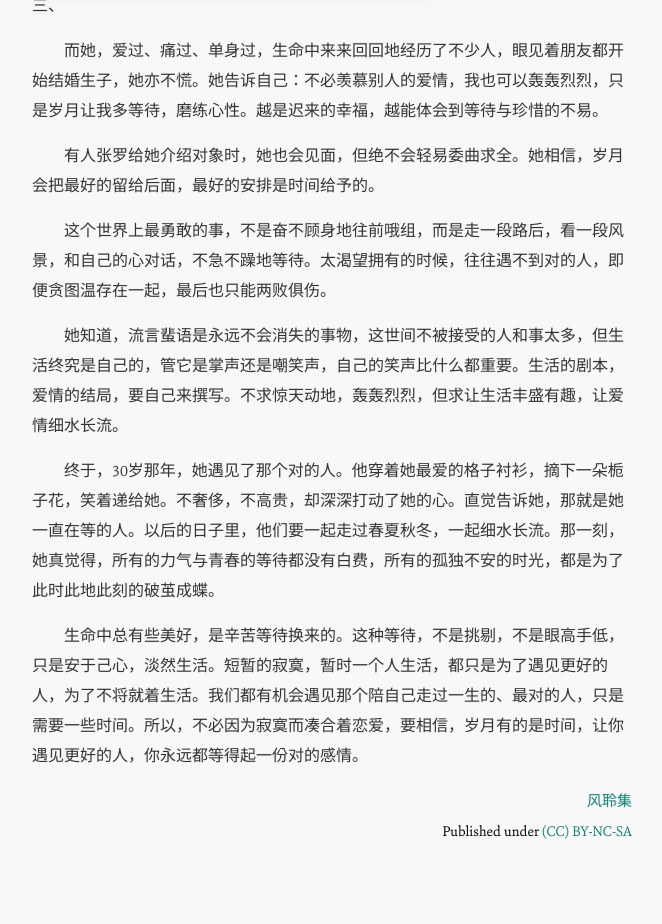
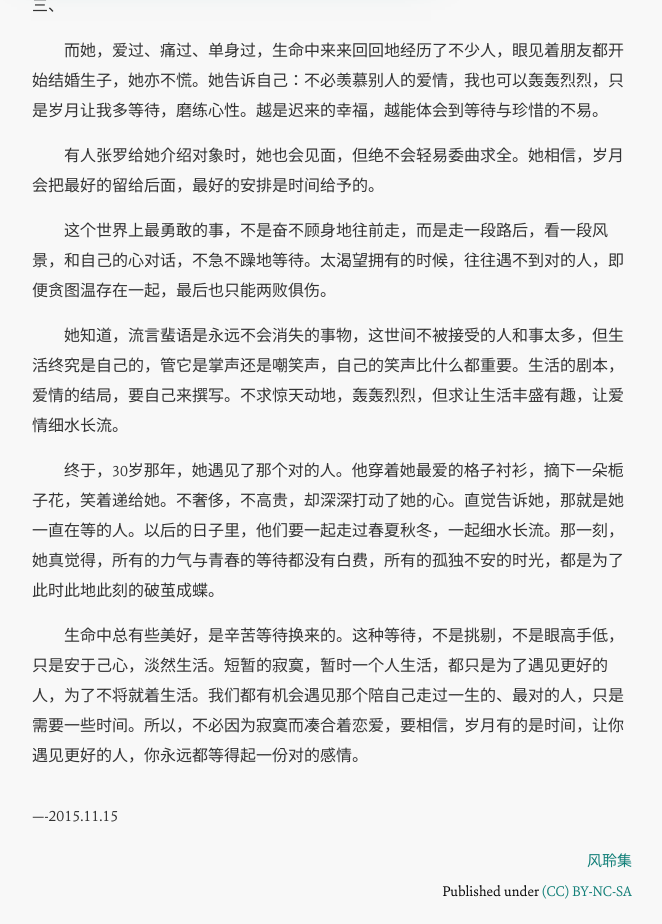
Before and after one commit to imisslovelove/cn, a Jekyll site: the page built from _posts/2015-11-15-等得起一份-对的感情.md, in a window 1280 px wide and 1400 px high, scrolled down 2415 px, cut to the strip 414-1338 px from the top of the window. Shown: the whole strip, without its empty margins (308-970 px from the left). Built offline with Jekyll 4.4.1, drawn with Linux system fonts in a browser that asks for light colours; Markdown is read by kramdown in place of the engine named in the settings; comment, search, counter and statistics services are not loaded; some of the changed text lies outside the part shown.

Commit message:
Update 2015-11-15-等得起一份-对的感情.md

```diff
--- a/_posts/2015-11-15-等得起一份-对的感情.md
+++ b/_posts/2015-11-15-等得起一份-对的感情.md
@@ -99,7 +99,7 @@ tags:
 　　有人张罗给她介绍对象时，她也会见面，但绝不会轻易委曲求全。她相信，岁月会把最好的留给后面，最好的安排是时间给予的。
 
 
-　　这个世界上最勇敢的事，不是奋不顾身地往前哦组，而是走一段路后，看一段风景，和自己的心对话，不急不躁地等待。太渴望拥有的时候，往往遇不到对的人，即便贪图温存在一起，最后也只能两败俱伤。
+　　这个世界上最勇敢的事，不是奋不顾身地往前走，而是走一段路后，看一段风景，和自己的心对话，不急不躁地等待。太渴望拥有的时候，往往遇不到对的人，即便贪图温存在一起，最后也只能两败俱伤。
 
 
 　　她知道，流言蜚语是永远不会消失的事物，这世间不被接受的人和事太多，但生活终究是自己的，管它是掌声还是嘲笑声，自己的笑声比什么都重要。生活的剧本，爱情的结局，要自己来撰写。不求惊天动地，轰轰烈烈，但求让生活丰盛有趣，让爱情细水长流。
@@ -111,3 +111,7 @@ tags:
 
 
 　　生命中总有些美好，是辛苦等待换来的。这种等待，不是挑剔，不是眼高手低，只是安于己心，淡然生活。短暂的寂寞，暂时一个人生活，都只是为了遇见更好的人，为了不将就着生活。我们都有机会遇见那个陪自己走过一生的、最对的人，只是需要一些时间。所以，不必因为寂寞而凑合着恋爱，要相信，岁月有的是时间，让你遇见更好的人，你永远都等得起一份对的感情。
+
+
+
+　　　　　　　　　　　　　　　　　　　　　　　　　　　　----2015.11.15
```
Also changed, not shown: other parts of _posts/2015-11-15-等得起一份-对的感情.md (+1 -1 lines).
